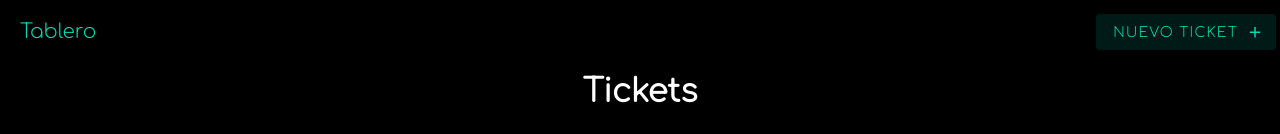
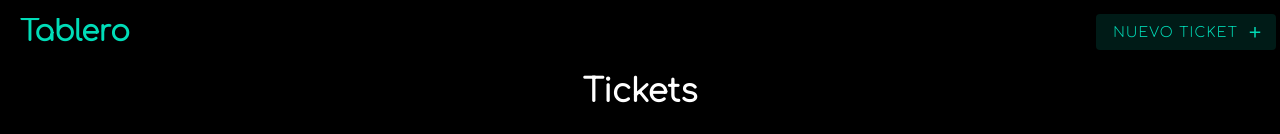
Before and after one commit to camilaarce/tablero-tickets, a Vue app: page / in a window 1280 px wide. Shown: the top 134 px of the page. Built offline with nearby package versions, Linux system fonts and the light colour scheme.

Commit message:
fuente de titulo

```diff
--- a/src/components/Navbar.vue
+++ b/src/components/Navbar.vue
@@ -66,6 +66,8 @@ const guardarTicket = () => {
 <style scoped>
 .v-toolbar-title {
   color: rgb(0, 221, 184);
+  font-size: 1.8rem;
+  font-weight: 700;
 }
 
 .v-btn {
```
